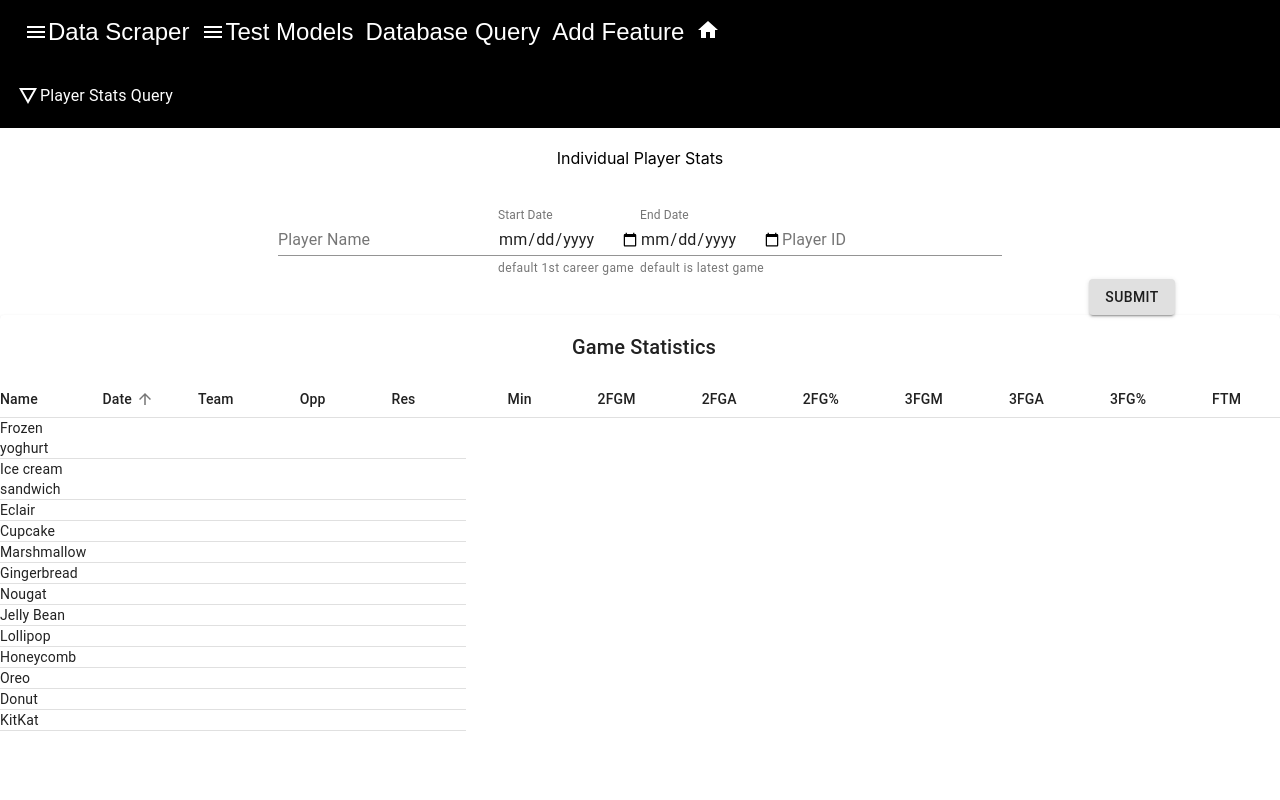
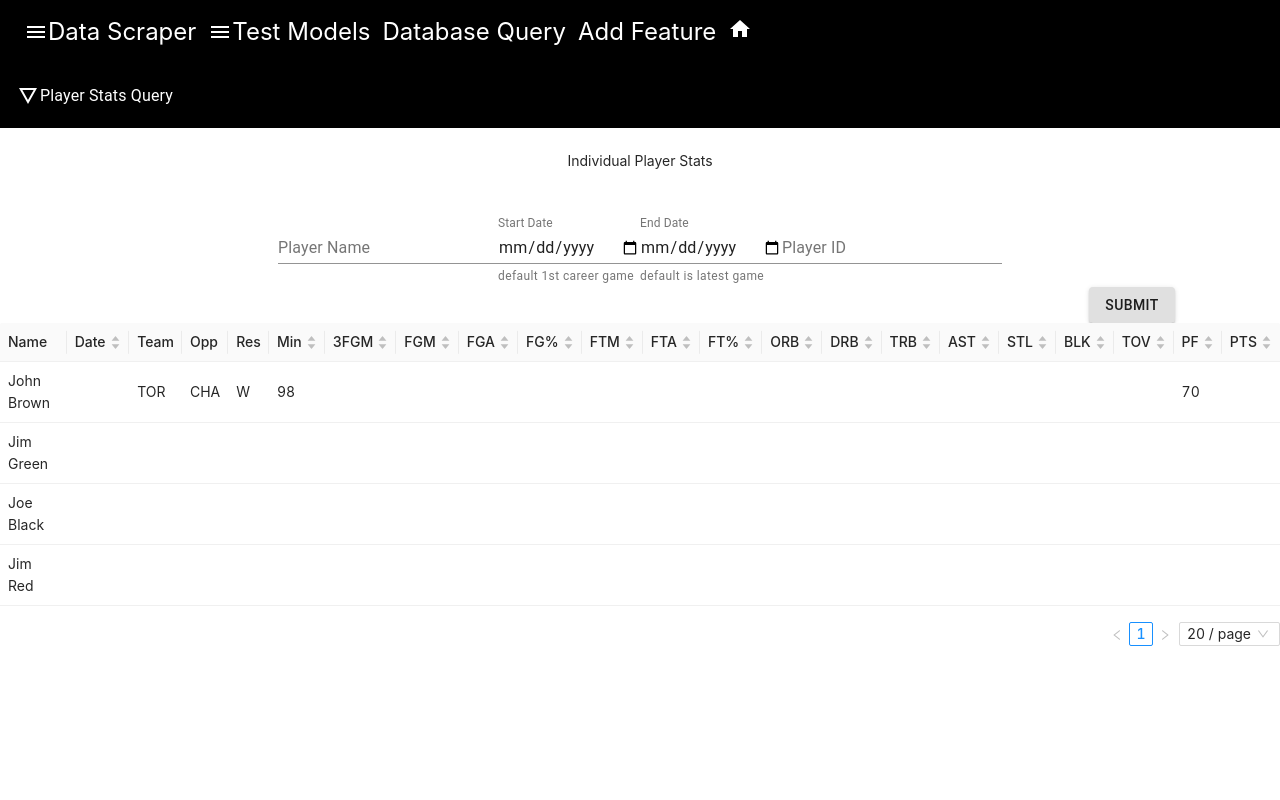
Before and after one commit to AATataj/fantasy_front, a React (Create React App) app: page /DBQuery in a window 1280 px wide. Shown: the top 800 px of the page. Built offline with nearby package versions, Linux system fonts and the light colour scheme.

Commit message:
material-ui tables are annoying to resize.  Antd tables are infinitely easier

```diff
--- a/src/EnhancedTable.js
+++ b/src/EnhancedTable.js
@@ -14,7 +14,6 @@ import Toolbar from '@material-ui/core/Toolbar';
 import Typography from '@material-ui/core/Typography';
 import Paper from '@material-ui/core/Paper';
 
-
 function createData(name, date, team, opp, res, min, fgm, fga, fgPer, fgm2, fga2, fg2Per,
                     fgm3, fga3, fg3Per, ftm, fta, ftPer, orb, drb, trb, ast, stl, blk, tov,
                     pf, pts ) {
@@ -23,19 +22,19 @@ function createData(name, date, team, opp, res, min, fgm, fga, fgPer, fgm2, fga2
 }
 
 const rows = [
-  createData('Cupcake', 305, 3.7, 67, 4.3),
-  createData('Donut', 452, 25.0, 51, 4.9),
-  createData('Eclair', 262, 16.0, 24, 6.0),
-  createData('Frozen yoghurt', 159, 6.0, 24, 4.0),
-  createData('Gingerbread', 356, 16.0, 49, 3.9),
-  createData('Honeycomb', 408, 3.2, 87, 6.5),
-  createData('Ice cream sandwich', 237, 9.0, 37, 4.3),
-  createData('Jelly Bean', 375, 0.0, 94, 0.0),
-  createData('KitKat', 518, 26.0, 65, 7.0),
-  createData('Lollipop', 392, 0.2, 98, 0.0),
-  createData('Marshmallow', 318, 0, 81, 2.0),
-  createData('Nougat', 360, 19.0, 9, 37.0),
-  createData('Oreo', 437, 18.0, 63, 4.0),
+  createData('Cupcake', '2001/01/01', 'TOR', 'ATL','W', 3.7, 6, 4.3, 5,4,3,2,1,0,1,2,3,4,5,5,4,3,2,1),
+  createData('Donut', '2001/01/02', 'TOR','BOS', 'W', 5,4,3,2,1,0,1,2,3,4,5,5,4,3,2,1, 1,2,3),
+  createData('Eclair', '2001/01/03', 'TOR', 'NYK', 'L',4,3,2,1,0,1,2,3,4,5,5,4,3,2,1,0,1,2,3),
+  createData('Frozen yoghurt', '2001/01/04', 'TOR', 'NJN', 'L', 5,4,3,2,1,0,1,2,3,4,5,5,4,3,2,1, 1,2,3),
+  createData('Gingerbread', '2001/01/05', 'TOR', 'ORL', 'W', 5,4,3,2,1,0,1,2,3,4,5,5,4,3,2,1, 1,2,3),
+  createData('Honeycomb', '2001/01/06','TOR', 'PHX', 'W', 5,4,3,2,1,0,1,2,3,4,5,5,4,3,2,1, 1,2,3),
+  createData('Ice cream sandwich', '2002/01/07', 'TOR', 'CHI', 'L', 5,4,3,2,1,0,1,2,3,4,5,5,4,3,2,1, 1,2,3),
+  createData('Jelly Bean', '2001/01/08','TOR', 'MIA', 'L', 5,4,3,2,1,0,1,2,3,4,5,5,4,3,2,1, 1,2,3),
+  createData('KitKat', '2001/01/09','TOR', 'CHA', 'W', 5,4,3,2,1,0,1,2,3,4,5,5,4,3,2,1, 1,2,3),
+  createData('Lollipop', '2001/01/10','TOR', 'IND', 'W', 5,4,3,2,1,0,1,2,3,4,5,5,4,3,2,1, 1,2,3),
+  createData('Marshmallow', '2001/02/11','TOR', 'PHI', 'W', 5,4,3,2,1,0,1,2,3,4,5,5,4,3,2,1, 1,2,3),
+  createData('Nougat', '2001/01/12','TOR', 'MIL', 'W', 5,4,3,2,1,0,1,2,3,4,5,5,4,3,2,1, 1,2,3),
+  createData('Oreo', '2001/01/13','TOR', 'WAS', 'W', 5,4,3,2,1,0,1,2,3,4,5,5,4,3,2,1, 1,2,3),
 ];
 
 function descendingComparator(a, b, orderBy) {
@@ -65,30 +64,30 @@ function stableSort(array, comparator) {
 }
 
 const headCells = [
-  { id: 'name', numeric: false, disablePadding: true, label: 'Name' },
-  { id: 'date', numeric: false, disablePadding: false, label: 'Date' },
-  { id: 'team', numeric: false, disablePadding: false, label: 'Team' },
-  { id: 'opp', numeric: false, disablePadding: false, label: 'Opp' },
-  { id: 'res', numeric: false, disablePadding: false, label: 'Res' },
-  { id: 'min', numeric: true, disablePadding: false, label: 'Min' },
-  { id: '2fgm', numeric: true, disablePadding: false, label: '2FGM' },
-  { id: '2fga', numeric: true, disablePadding: false, label: '2FGA' },
-  { id: '2fg%', numeric: true, disablePadding: false, label: '2FG%' },
-  { id: '3fgm', numeric: true, disablePadding: false, label: '3FGM' },
-  { id: '3fga', numeric: true, disablePadding: false, label: '3FGA' },
-  { id: '3fg%', numeric: true, disablePadding: false, label: '3FG%' },
-  { id: 'ftm', numeric: true, disablePadding: false, label: 'FTM' },
-  { id: 'fta', numeric: true, disablePadding: false, label: 'FTA' },
-  { id: 'ft%', numeric: true, disablePadding: false, label: 'FT%' },
-  { id: 'orb', numeric: true, disablePadding: false, label: 'ORB' },
-  { id: 'drb', numeric: true, disablePadding: false, label: 'DRB' },
-  { id: 'trb', numeric: true, disablePadding: false, label: 'TRB' },
-  { id: 'ast', numeric: true, disablePadding: false, label: 'AST' },
-  { id: 'stl', numeric: true, disablePadding: false, label: 'STL' },
-  { id: 'blk', numeric: true, disablePadding: false, label: 'BLK' },
-  { id: 'tov', numeric: true, disablePadding: false, label: 'TOV' },
-  { id: 'pf', numeric: true, disablePadding: false, label: 'PF' },
-  { id: 'pts', numeric: true, disablePadding: false, label: 'PTS' },
+  { id: 'name', numeric: false, disablePadding: true, label: 'Name'},
+  { id: 'date', numeric: false, disablePadding: false, label: 'Date'},
+  { id: 'team', numeric: false, disablePadding: false, label: 'Team'},
+  { id: 'opp', numeric: false, disablePadding: false, label: 'Opp'},
+  { id: 'res', numeric: false, disablePadding: false, label: 'Res'},
+  { id: 'min', numeric: true, disablePadding: false, label: 'Min'},
+  { id: '2fgm', numeric: true, disablePadding: false, label: '2FGM'},
+  { id: '2fga', numeric: true, disablePadding: false, label: '2FGA'},
+  { id: '2fg%', numeric: true, disablePadding: false, label: '2FG%'},
+  { id: '3fgm', numeric: true, disablePadding: false, label: '3FGM'},
+  { id: '3fga', numeric: true, disablePadding: false, label: '3FGA'},
+  { id: '3fg%', numeric: true, disablePadding: false, label: '3FG%'},
+  { id: 'ftm', numeric: true, disablePadding: false, label: 'FTM'},
+  { id: 'fta', numeric: true, disablePadding: false, label: 'FTA'},
+  { id: 'ft%', numeric: true, disablePadding: false, label: 'FT%'},
+  { id: 'orb', numeric: true, disablePadding: false, label: 'ORB'},
+  { id: 'drb', numeric: true, disablePadding: false, label: 'DRB'},
+  { id: 'trb', numeric: true, disablePadding: false, label: 'TRB'},
+  { id: 'ast', numeric: true, disablePadding: false, label: 'AST'},
+  { id: 'stl', numeric: true, disablePadding: false, label: 'STL'},
+  { id: 'blk', numeric: true, disablePadding: false, label: 'BLK'},
+  { id: 'tov', numeric: true, disablePadding: false, label: 'TOV'},
+  { id: 'pf', numeric: true, disablePadding: false, label: 'PF'},
+  { id: 'pts', numeric: true, disablePadding: false, label: 'PTS'},
 
 ];
 
@@ -186,6 +185,9 @@ const useStyles = makeStyles((theme) => ({
   table: {
     minWidth: 750,
   },
+  cellWidth: {
+    'width':'500px',
+  },
   visuallyHidden: {
     border: 0,
     clip: 'rect(0 0 0 0)',
@@ -206,6 +208,7 @@ export default function EnhancedTable() {
   const [selected, setSelected] = React.useState([]);
   const [page, setPage] = React.useState(0);
   const [rowsPerPage, setRowsPerPage] = React.useState(25);
+
 
   const handleRequestSort = (event, property) => {
     const isAsc = orderBy === property && order === 'asc';
@@ -254,9 +257,9 @@ export default function EnhancedTable() {
         <EnhancedTableToolbar numSelected={selected.length} />
         <TableContainer>
           <Table
-            className={classes.table}
+            //className={classes.table}
             aria-labelledby="tableTitle"
-            size= 'small' //{dense ? 'small' : 'medium'}
+            size= 'small'
             aria-label="enhanced table"
           >
             <EnhancedTableHead
@@ -271,7 +274,6 @@ export default function EnhancedTable() {
                 .slice(page * rowsPerPage, page * rowsPerPage + rowsPerPage)
                 .map((row, index) => {
                   const isItemSelected = isSelected(row.name);
-                  const labelId = `enhanced-table-checkbox-${index}`;
 
                   return (
                     <TableRow
@@ -283,13 +285,34 @@ export default function EnhancedTable() {
                       key={row.name}
                       selected={isItemSelected}
                     >
-                      <TableCell component="th" id={labelId} scope="row" padding="none">
+                      <TableCell /*component="th"*/ scope="row" padding="none">
                         {row.name}
                       </TableCell>
-                      <TableCell align="right">{row.calories}</TableCell>
-                      <TableCell align="right">{row.fat}</TableCell>
-                      <TableCell align="right">{row.carbs}</TableCell>
-                      <TableCell align="right">{row.protein}</TableCell>
+                      <TableCell align="right">{row.date}</TableCell>
+                      <TableCell align="right" >{row.team}</TableCell>
+                      <TableCell align="right" >{row.opp}</TableCell>
+                      <TableCell align="right" >{row.res}</TableCell>
+                      <TableCell align="right" >{row.min}</TableCell>
+                      <TableCell align="right" >{row.fgm}</TableCell>
+                      <TableCell align="right" >{row.fga}</TableCell>
+                      <TableCell align="right" >{row.fgPer}</TableCell>
+                      <TableCell align="right" >{row.fgm2}</TableCell>
+                      <TableCell align="right" >{row.fga2}</TableCell>
+                      <TableCell align="right" >{row.fg2Per}</TableCell>
+                      <TableCell align="right" >{row.fgm3}</TableCell>
+                      <TableCell align="right" >{row.fga3}</TableCell>
+                      <TableCell align="right" >{row.fg3Per}</TableCell>
+                      <TableCell align="right" >{row.ftm}</TableCell>
+                      <TableCell align="right" >{row.fta}</TableCell>
+                      <TableCell align="right" >{row.ftPer}</TableCell>
+                      <TableCell align="right" >{row.orb}</TableCell>
+                      <TableCell align="right" >{row.drb}</TableCell>
+                      <TableCell align="right" >{row.trb}</TableCell>
+                      <TableCell align="right" >{row.ast}</TableCell>
+                      <TableCell align="right" >{row.stl}</TableCell>
+                      <TableCell align="right" >{row.blk}</TableCell>
+                      <TableCell align="right" >{row.pf}</TableCell>
+                      <TableCell align="right" >{row.pts}</TableCell>
                     </TableRow>
                   );
                 })}
--- a/src/PlayerQuery.js
+++ b/src/PlayerQuery.js
@@ -2,10 +2,228 @@ import React from 'react';
 import TextField from '@material-ui/core/TextField';
 import Button from '@material-ui/core/Button';
 import Grid from '@material-ui/core/Grid';
-import EnhancedTable from './EnhancedTable.js';
+//import EnhancedTable from './EnhancedTable.js';
+import 'antd/dist/antd.css';
+import './index.css';
+import { Table } from 'antd';
 
+const columns = [
+    {
+      title: 'Name',
+      dataIndex: 'name',
+      width: '7%'
+    },
+    {
+      title: 'Date',
+      dataIndex: 'date',
+      sorter: {
+        compare: (a, b) => a.chinese - b.chinese,
+        multiple: 3,
+      },
+      width:'5%'
+    },
+    {
+      title: 'Team',
+      dataIndex: 'team',
+      width:'2%'
+    },
+    {
+      title: 'Opp',
+      dataIndex: 'opp',
+      width:'2%'
+    },
+    {
+        title: 'Res',
+        dataIndex: 'res',
+        width:'2%'
+      },
+      {
+        title: 'Min',
+        dataIndex: 'min',
+        sorter: {
+          compare: (a, b) => a.english - b.english,
+          multiple: 1,
+        },
+        width:'2%'
+      },
+      {
+        title: '3FGM',
+        dataIndex: 'fgm3',
+        sorter: {
+          compare: (a, b) => a.english - b.english,
+          multiple: 1,
+        },
+        width:'2%'
+      },
+      {
+        title: 'FGM',
+        dataIndex: 'fgm',
+        sorter: {
+          compare: (a, b) => a.english - b.english,
+          multiple: 1,
+        },
+        width:'2%'
+      },
+      {
+        title: 'FGA',
+        dataIndex: 'fga',
+        sorter: {
+          compare: (a, b) => a.english - b.english,
+          multiple: 1,
+        },
+        width:'2%'
+      },
+      {
+        title: 'FG%',
+        dataIndex: 'fgPer',
+        sorter: {
+          compare: (a, b) => a.english - b.english,
+          multiple: 1,
+        },
+        width:'2%'
+      },
+      {
+        title: 'FTM',
+        dataIndex: 'fgm',
+        sorter: {
+          compare: (a, b) => a.english - b.english,
+          multiple: 1,
+        },
+        width:'2%'
+      },
+      {
+        title: 'FTA',
+        dataIndex: 'fga',
+        sorter: {
+          compare: (a, b) => a.english - b.english,
+          multiple: 1,
+        },
+        width:'2%'
+      },
+      {
+        title: 'FT%',
+        dataIndex: 'fgPer',
+        sorter: {
+          compare: (a, b) => a.english - b.english,
+          multiple: 1,
+        },
+        width:'2%'
+      },
+      {
+        title: 'ORB',
+        dataIndex: 'orb',
+        sorter: {
+          compare: (a, b) => a.english - b.english,
+          multiple: 1,
+        },
+        width:'2%'
+      },
+      {
+        title: 'DRB',
+        dataIndex: 'orb',
+        sorter: {
+          compare: (a, b) => a.english - b.english,
+          multiple: 1,
+        },
+        width:'2%'
+      },{
+        title: 'TRB',
+        dataIndex: 'orb',
+        sorter: {
+          compare: (a, b) => a.english - b.english,
+          multiple: 1,
+        },
+        width:'2%'
+      },
+      {
+        title: 'AST',
+        dataIndex: 'ast',
+        sorter: {
+          compare: (a, b) => a.english - b.english,
+          multiple: 1,
+        },
+        width:'2%'
+      },
+      {
+        title: 'STL',
+        dataIndex: 'stl',
+        sorter: {
+          compare: (a, b) => a.english - b.english,
+          multiple: 1,
+        },
+        width:'2%'
+      },
+      {
+        title: 'BLK',
+        dataIndex: 'blk',
+        sorter: {
+          compare: (a, b) => a.english - b.english,
+          multiple: 1,
+        },
+        width:'2%'
+      },
+      {
+        title: 'TOV',
+        dataIndex: 'tov',
+        sorter: {
+          compare: (a, b) => a.english - b.english,
+          multiple: 1,
+        },
+        width:'2%'
+      },
+      {
+        title: 'PF',
+        dataIndex: 'pf',
+        sorter: {
+          compare: (a, b) => a.english - b.english,
+          multiple: 1,
+        },
+        width:'2%'
+      },
+      {
+        title: 'PTS',
+        dataIndex: 'pst',
+        sorter: {
+          compare: (a, b) => a.english - b.english,
+          multiple: 1,
+        },
+        width:'2%'
+      },
+  ];
 
-
+  const data = [
+    {
+      key: '1',
+      name: 'John Brown',
+      team: 'TOR',
+      opp: 'CHA',
+      res: 'W',
+      min: 98,
+      pts: 60,
+      pf: 70,
+    },
+    {
+      key: '2',
+      name: 'Jim Green',
+      chinese: 98,
+      math: 66,
+      english: 89,
+    },
+    {
+      key: '3',
+      name: 'Joe Black',
+      chinese: 98,
+      math: 90,
+      english: 70,
+    },
+    {
+      key: '4',
+      name: 'Jim Red',
+      chinese: 88,
+      math: 99,
+      english: 89,
+    },
+  ];
 
 function PlayerQuery(){
     const submit = (event) => {
@@ -66,7 +284,11 @@ function PlayerQuery(){
                 </div>
                 </Grid>
             </Grid>
-        <EnhancedTable />
+        <Table columns={columns}
+               dataSource={data}
+               pagination={{ defaultPageSize: 20, showSizeChanger: true, pageSizeOptions: ['25', '50', '100']}}
+               size='small'
+        />
         </React.Fragment>
     );
 }
```
